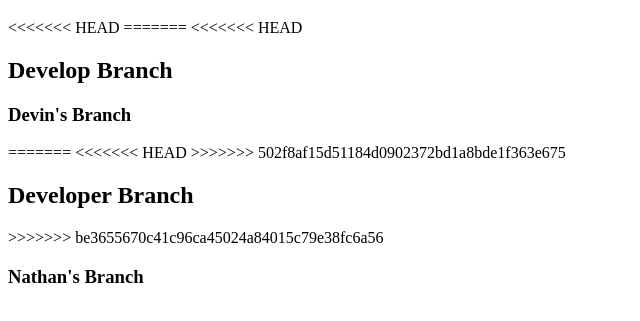
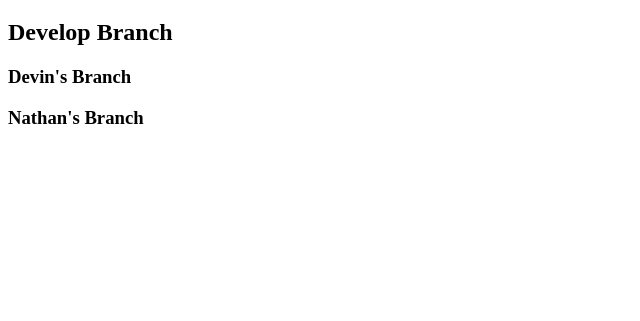
Before and after one commit to NATHAN-GEE/teamGit, a plain HTML site: page index.html in a window 1280 px wide. Shown: the part 61-382 px from the top of the page, without its empty margins (0-640 px from the left). Drawn offline with Linux system fonts and the light colour scheme.

Commit message:
fixed develop erros

```diff
--- a/index.html
+++ b/index.html
@@ -8,16 +8,8 @@
 </head>
 <body>
         <h1>Master Branch</h1>
-<<<<<<< HEAD
-=======
-<<<<<<< HEAD
         <h2>Develop Branch</h2>
         <h3>Devin's Branch</h3>
-=======
-<<<<<<< HEAD
->>>>>>> 502f8af15d51184d0902372bd1a8bde1f363e675
-        <h2>Developer Branch</h2>
->>>>>>> be3655670c41c96ca45024a84015c79e38fc6a56
         <h3>Nathan's Branch</h3>
 </body>
 </html>
```
